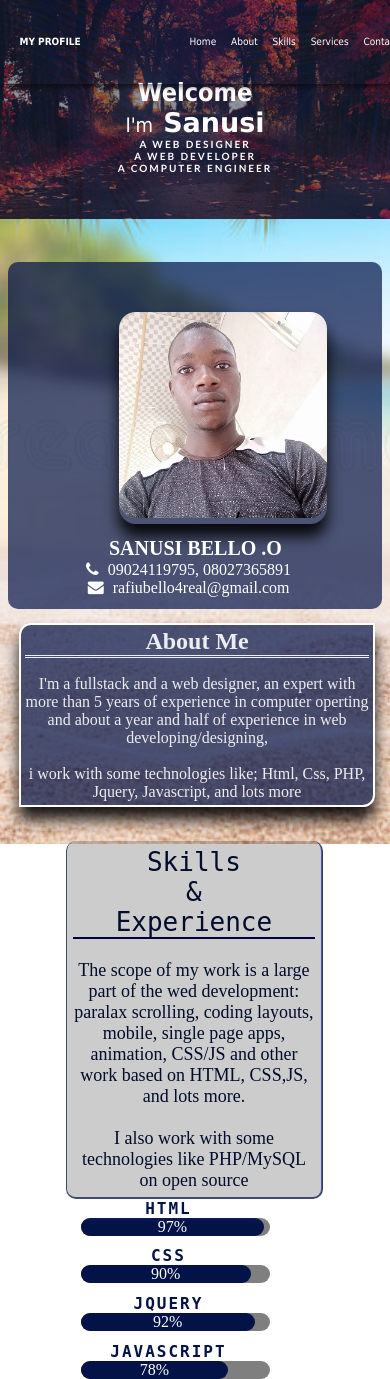
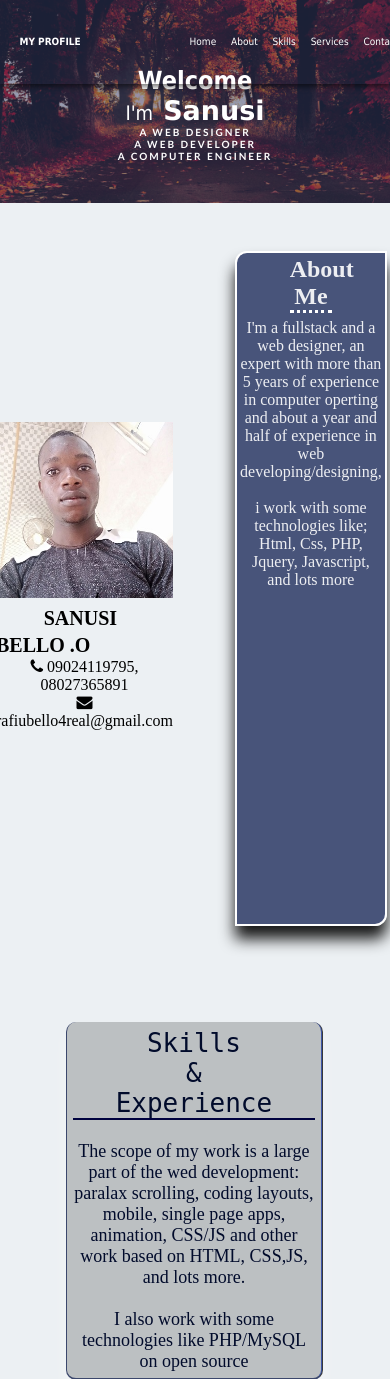
Before and after one commit to TunarshBee/my-portfolio-, a PHP site: page / in a window 390 px wide. Shown: the top 1379 px of the page. Run offline with PHP 8.4, Linux system fonts and the light colour scheme.

Commit message:
new update!

```diff
--- a/index.css
+++ b/index.css
@@ -32,7 +32,7 @@
     background: url("bg1.png");
     background-size: 100%;
     background-repeat: no-repeat;
-    padding: 10% 0px 20% 0%;
+    padding: 7% 0px 10% 0%;
     text-align: center;
     /* background-repeat: inherit; */
 }
@@ -83,67 +83,31 @@ nav.scrolled{
 }
 
 #about{
-    padding-bottom: 3%;
-    padding-left: 2%;
     background-color: rgba(3, 19, 72, .7);
-    padding-top: 2%;
-    margin: 7%;
-    border-radius: 10px;
-    max-height: 10%;
-    /* padding: 10px; */
-    /* position: absolute; */
-    /* display: inline-block; */
+    padding: 6%;
+    display: flex;
+    justify-content: center;
 }
 
 #aboutDiv{
-    display: inline-block;
-    margin-top:2%;
-}
-
-#aboutDiv center{
-    color: #fff;
-}
-
-#aboutDiv center i{
-    margin-right: 5px;
-}
-
-#aboutMe{
-    border-bottom-style: double ;
-    margin-bottom: 5%;
+    margin-right: 10%;
 }
 
 #aboutDiv1{
-    display: inline-block;
-    margin-top: 10%;
-    top: 0%;
-    float: right;
-    margin-right: 7%;
+    border: 1px solid #fff;
     text-align: center;
-    width: 45%;
-    height: 45%;
-    color: rgba(255, 255, 255, 0.9);
-    border-radius: 12px 0;
-    border: 2px solid rgb(255, 255, 255);
-    box-shadow: 0px 13px 15px rgba(0, 0, 0, 0.9);
-    padding: 4%;
+    padding: 5%;
+    padding-bottom: 0%;
+    width: 37%;
+    height: 80vh;
+    margin-left: 8%;
 }
 
-#intr{
-    color: rgb(255, 255, 255);
-    padding-top: 10%;
-}
-
-#intr #img{
-    box-shadow: 0px 13px 15px rgba(0, 0, 0, 0.9);
-    margin-left: 7%;
-    margin-bottom: 10px;
-    border-radius: 8%;
-    width: 350px;
-    /* position: relative; */
-    height: 350px;
-    /* transform: translate(-50%, -50%); */
-    /* border: 2px solid #fff; */
+#aboutDiv1 #aboutMe{
+    width: 30%;
+    margin-left: 35%;
+    border-bottom: 3px dotted #fff;
+    margin-bottom: 4%;
 }
 
 #img img{
@@ -518,11 +482,15 @@ fieldset{
 
 
 @media (max-width:750px){
+    body{
+        align-items: center;
+        justify-content: center;
+        min-height: 100vh;
+        background: #ecf0f3 !important;
+    }
+
     #bg{
-        filter:opacity(.7);
-        background-size: cover;
-        background-position: center;
-        background-repeat: no-repeat;
+        background-image: none;
     }
 
     #myName{
@@ -555,20 +523,15 @@ fieldset{
     }
 
     #about{
-        padding-bottom: 3%;
-        padding-left: 2%;
-        background-color: rgba(3, 19, 72, .7);
-        padding-top: 2%;
-        margin: 2%;
-        /* text-align: center; */
+        background-color: #ecf0f3;
+        align-items: center;
+        justify-content: center;
+        box-shadow: -3px -3px -7px #fff,
+        3px 3px 5px #ceced1;
     }
 
-    #intr #img{
-        margin-left: 20%;
-        justify-self: center;
-        width: 60%;
-        /* padding-top: 5%; */
-        height: 60%;
+    #intr {
+
     }
 
     #img img{
@@ -679,10 +642,8 @@ fieldset{
     }
 
     #aboutDiv{
-        display: inline-block;
-        margin-top:2%;
-        /* text-align: center; */
-        /* margin-left: 22%; */
+        box-shadow: -3px -3px -7px #fff,
+                     3px 3px 5px #ceced1;
     }
     #aboutDiv1{
         display: block;
--- a/index.html
+++ b/index.html
@@ -54,9 +54,7 @@
                         <i class="fa fa-envelope" aria-hidden="true"></i>
                         rafiubello4real@gmail.com
                     </center>
-                    <!-- <a href="" id="contactMe">Contact Me</a> -->
                 </div>
-
                 <div id="aboutDiv1">
                     <h2 id="aboutMe">About Me</h2>
                     <p id="aboutMeText">
```
